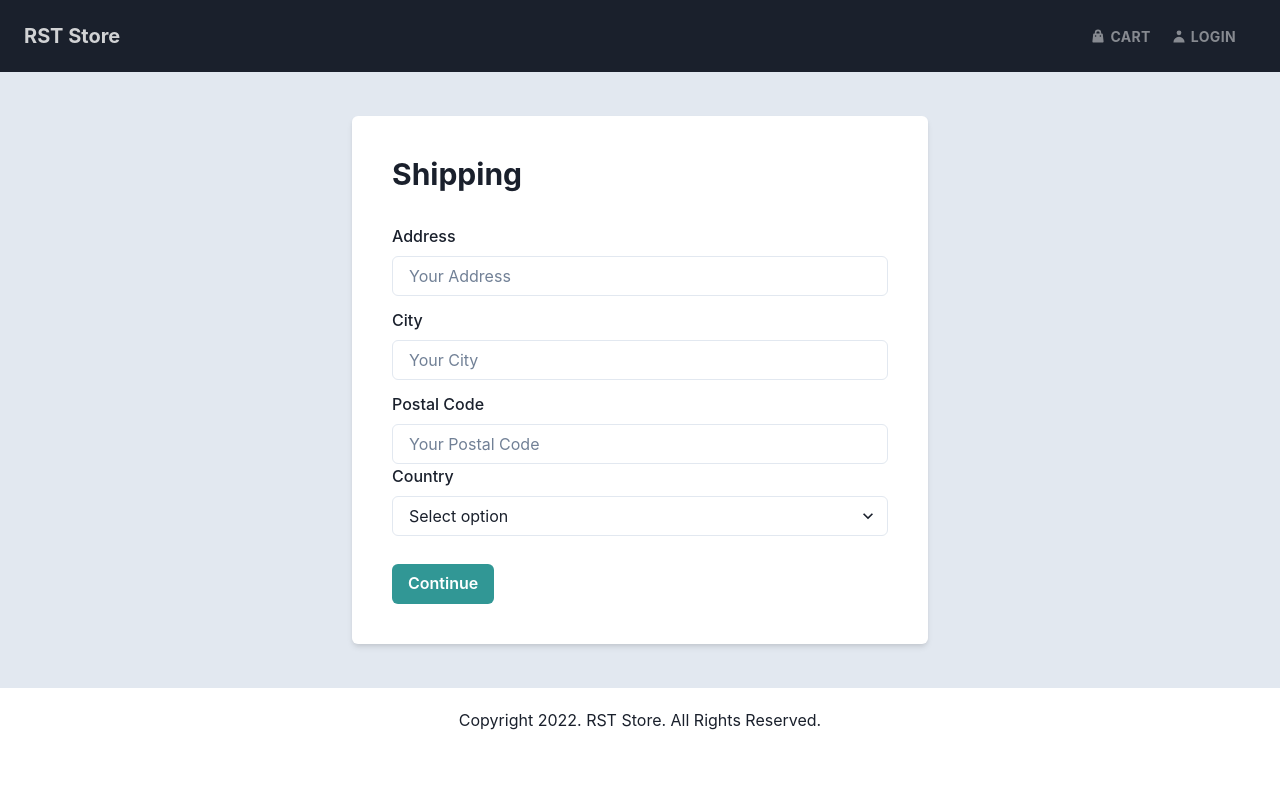
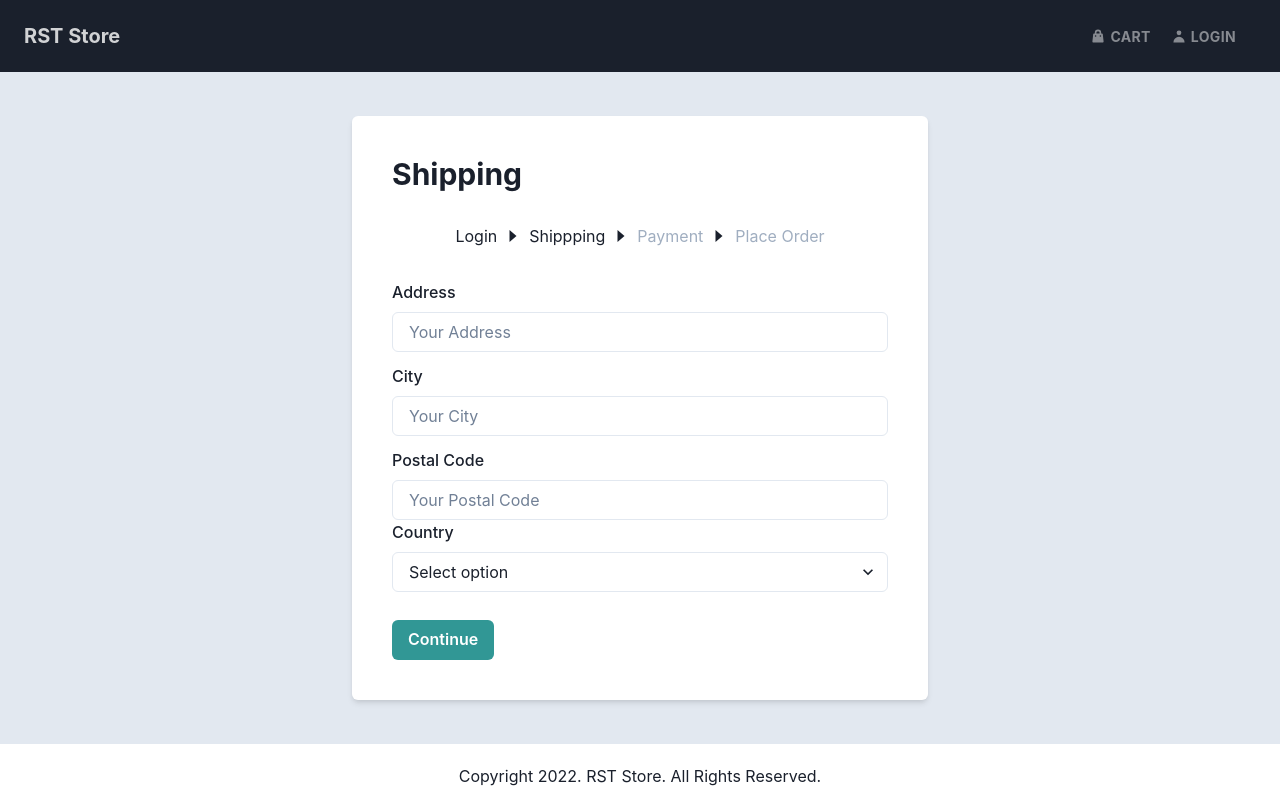
Before and after one commit to SwapnaliSa/Fashion-Store, a React (Create React App) app in the folder frontend/: page /shipping in a window 1280 px wide. Built offline with nearby package versions, Linux system fonts and the light colour scheme.

Commit message:
Step 44 completed. Checkout Steps Component done.

```diff
--- /dev/null
+++ b/frontend/src/components/CheckoutSteps.js
@@ -0,0 +1,80 @@
+import {
+	Breadcrumb,
+	BreadcrumbItem,
+	BreadcrumbLink,
+	Flex,
+} from '@chakra-ui/react';
+import { IoCaretForwardSharp } from 'react-icons/io5';
+import { Link as RouterLink } from 'react-router-dom';
+
+const CheckoutSteps = ({ step1, step2, step3, step4 }) => {
+	return (
+		<Flex justifyContent='center' mb='8'>
+			<Breadcrumb separator={<IoCaretForwardSharp color='gray.500' />}>
+				{/* Step 1 */}
+				<BreadcrumbItem>
+					{step1 ? (
+						<BreadcrumbLink>Login</BreadcrumbLink>
+					) : (
+						<BreadcrumbLink
+							disabled
+							color='gray.400'
+							_hover={{ textDecor: 'none' }}>
+							Login
+						</BreadcrumbLink>
+					)}
+				</BreadcrumbItem>
+
+				{/* Step 2 */}
+				<BreadcrumbItem>
+					{step2 ? (
+						<BreadcrumbLink as={RouterLink} to='/shipping'>
+							Shippping
+						</BreadcrumbLink>
+					) : (
+						<BreadcrumbLink
+							disabled
+							color='gray.400'
+							_hover={{ textDecor: 'none' }}>
+							Shipping
+						</BreadcrumbLink>
+					)}
+				</BreadcrumbItem>
+
+				{/* Step 3 */}
+				<BreadcrumbItem>
+					{step3 ? (
+						<BreadcrumbLink as={RouterLink} to='/payment'>
+							Payment
+						</BreadcrumbLink>
+					) : (
+						<BreadcrumbLink
+							disabled
+							color='gray.400'
+							_hover={{ textDecor: 'none' }}>
+							Payment
+						</BreadcrumbLink>
+					)}
+				</BreadcrumbItem>
+
+				{/* Step 4 */}
+				<BreadcrumbItem>
+					{step4 ? (
+						<BreadcrumbLink as={RouterLink} to='/placeorder'>
+							Place Order
+						</BreadcrumbLink>
+					) : (
+						<BreadcrumbLink
+							disabled
+							color='gray.400'
+							_hover={{ textDecor: 'none' }}>
+							Place Order
+						</BreadcrumbLink>
+					)}
+				</BreadcrumbItem>
+			</Breadcrumb>
+		</Flex>
+	);
+};
+
+export default CheckoutSteps;
--- a/frontend/src/screens/ShippingScreen.js
+++ b/frontend/src/screens/ShippingScreen.js
@@ -12,6 +12,7 @@
 import { useDispatch, useSelector } from 'react-redux';
 import { useNavigate } from 'react-router-dom';
 import { saveShippingAddress } from '../actions/cartActions';
+import CheckoutSteps from '../components/CheckoutSteps';
 import FormContainer from '../components/FormContainer';
 import { countryList } from '../helpers/countries';
 
@@ -41,6 +42,7 @@
 				<Heading as='h2' mb='8' fontSize='3xl'>
 					Shipping
 				</Heading>
+				<CheckoutSteps step1 step2 />
 
 				<form onSubmit={submitHandler}>
 					{/* Address */}
```
